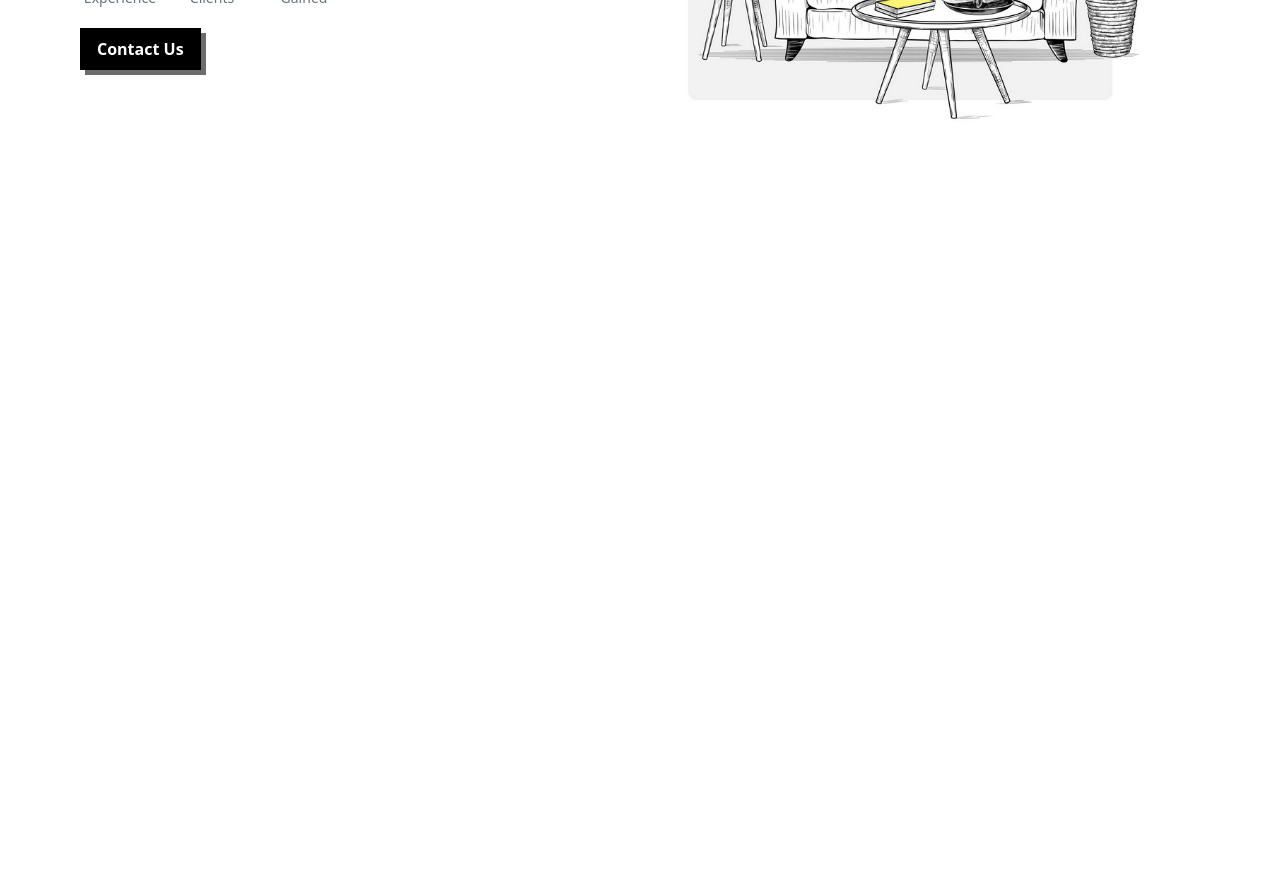
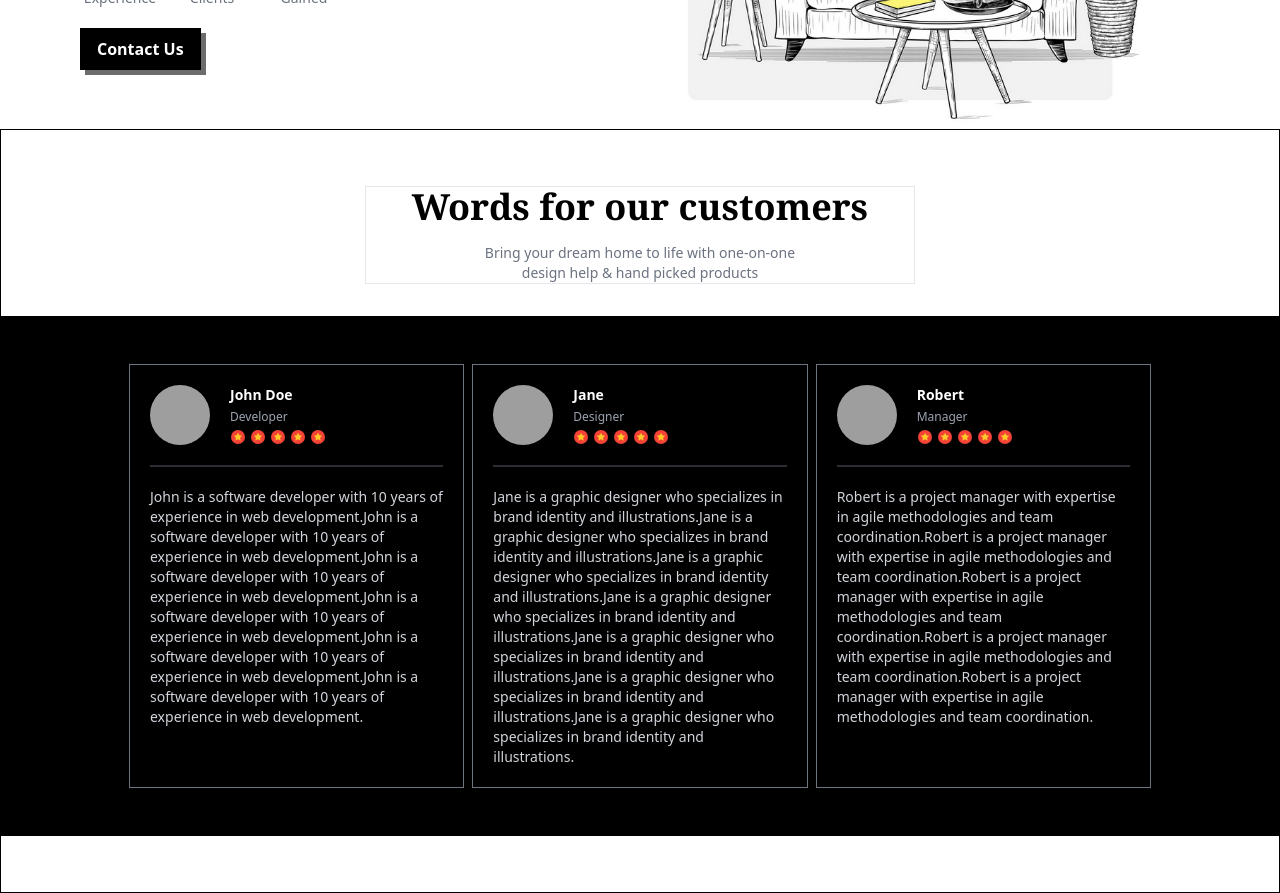
Before and after one commit to sathish9117/InteriorDesign, a React (Vite) app: page / in a window 1280 px wide. Shown: the part 2080-2973 px from the top of the page. Before the commit the page ends 2209 px from the top, so only its background shows below. Built offline with nearby package versions, Linux system fonts and the light colour scheme; grey boxes are pictures that could not be loaded.

Commit message:
Add Comp Testimonal

```diff
--- a/src/App.jsx
+++ b/src/App.jsx
@@ -4,6 +4,7 @@ import Brands from "./components/Brands/Brands";
 import Hero from "./components/Hero/Hero";
 import Navbar from "./components/Navbar/Navbar";
 import Services from "./components/Services/Services";
+import Testimonal from "./components/Testimonal/Testimonal";
 
 function App() {
   return (
@@ -14,6 +15,7 @@ function App() {
       <Services />
       <Banner />
       <Banner2 />
+      <Testimonal />
     </main>
   );
 }
--- /dev/null
+++ b/src/components/Testimonal/Testimonal.jsx
@@ -0,0 +1,88 @@
+import React from "react";
+import { FcRating } from "react-icons/fc";
+
+const TestimonalData = [
+  {
+    id: 1,
+    name: "John Doe",
+    designation: "Developer",
+    img: "https://i.pravatar.cc/300?img=1",
+    text: "John is a software developer with 10 years of experience in web development.John is a software developer with 10 years of experience in web development.John is a software developer with 10 years of experience in web development.John is a software developer with 10 years of experience in web development.John is a software developer with 10 years of experience in web development.John is a software developer with 10 years of experience in web development.",
+  },
+  {
+    id: 2,
+    name: "Jane",
+    designation: "Designer",
+    img: "https://i.pravatar.cc/300?img=2",
+    text: "Jane is a graphic designer who specializes in brand identity and illustrations.Jane is a graphic designer who specializes in brand identity and illustrations.Jane is a graphic designer who specializes in brand identity and illustrations.Jane is a graphic designer who specializes in brand identity and illustrations.Jane is a graphic designer who specializes in brand identity and illustrations.Jane is a graphic designer who specializes in brand identity and illustrations.Jane is a graphic designer who specializes in brand identity and illustrations.",
+  },
+  {
+    id: 3,
+    name: "Robert",
+    designation: "Manager",
+    img: "https://i.pravatar.cc/300?img=3",
+    text: "Robert is a project manager with expertise in agile methodologies and team coordination.Robert is a project manager with expertise in agile methodologies and team coordination.Robert is a project manager with expertise in agile methodologies and team coordination.Robert is a project manager with expertise in agile methodologies and team coordination.Robert is a project manager with expertise in agile methodologies and team coordination.",
+  },
+];
+
+const Testimonal = () => {
+  return (
+    <div className="border border-black py-14">
+      {/* header text */}
+      <div className=" border  space-y-4 text-center max-w-[550px] mx-auto mb-8">
+        <h1 className=" text-4xl font-bold font-serif">
+          Words for our customers
+        </h1>
+        <p className=" text-gray-500 text-sm max-w-[350px] mx-auto">
+          Bring your dream home to life with one-on-one design help & hand
+          picked products
+        </p>
+      </div>
+      {/* Testmonial cards */}
+      <div className=" bg-black p-12">
+        <div className=" container grid grid-cols-1 md:grid-cols-3 gap-2">
+          {TestimonalData.map((card) => {
+            return (
+              <div
+                key={card.id}
+                className="border-[1px] border-gray-500 p-5 text-white group hover:bg-white overflow-hidden "
+              >
+                {/* Upper section */}
+                <div className=" flex flex-row items-center gap-5 ">
+                  <img
+                    src={card.img}
+                    alt=""
+                    className=" w-[60px] rounded-full"
+                  />
+                  <div className=" space-y-1">
+                    <p className=" text-sm font-bold group-hover:text-black ">
+                      {card.name}
+                    </p>
+                    <p className=" text-gray-400 text-xs group-hover:text-black ">
+                      {card.designation}
+                    </p>
+                    <div className=" md:w-[100px] flex space-x-1 mt-2 ">
+                      <FcRating />
+                      <FcRating />
+                      <FcRating />
+                      <FcRating />
+                      <FcRating />
+                    </div>
+                  </div>
+                </div>
+                {/* Bottom section */}
+                <div className=" mt-5 border-t-2 border-gray-500/40 pt-5">
+                  <p className=" text-sm text-gray-300 group-hover:text-black duration-300">
+                    {card.text}
+                  </p>
+                </div>
+              </div>
+            );
+          })}
+        </div>
+      </div>
+    </div>
+  );
+};
+
+export default Testimonal;
```
